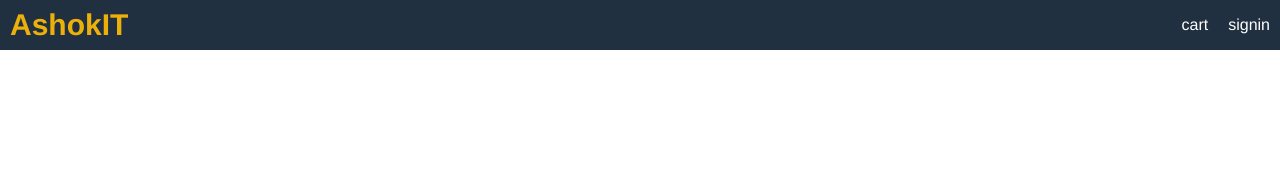
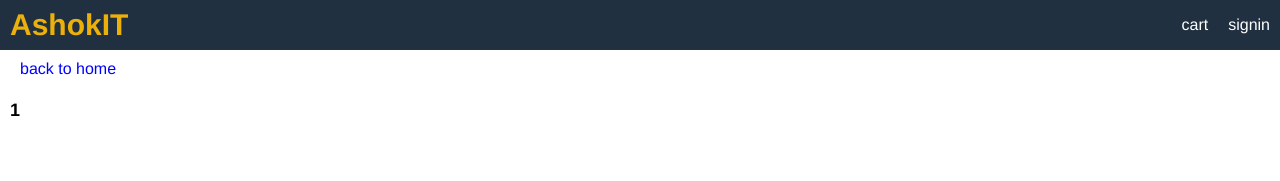
Before and after one commit to toolsknowledge/ECommerce-9AM, a React (Create React App) app in the folder ecommerce/: page /product/1 in a window 1280 px wide. Shown: the top 181 px of the page. Built offline with nearby package versions, Linux system fonts and the light colour scheme.

Commit message:
2nd module started

```diff
--- a/ecommerce/src/App.tsx
+++ b/ecommerce/src/App.tsx
@@ -12,6 +12,7 @@ import React, { Component } from 'react';
 import './App.css';
 import HomeScreen from './screens/HomeScreen';
 import { BrowserRouter as Router, NavLink, Route } from "react-router-dom";
+import ProductScreen from './screens/ProductScreen';
 
 interface IState{}
 
@@ -40,6 +41,7 @@ class App extends Component<IProps,IState> {
 
                   <main>
                       <Route path="/" component={HomeScreen} exact={true} strict></Route>
+                      <Route path="/product/:id" component={ProductScreen} exact={true} strict></Route>
                   </main>
 
                   <footer className="row center">
--- a/ecommerce/src/components/Products.tsx
+++ b/ecommerce/src/components/Products.tsx
@@ -21,7 +21,7 @@ class Products extends Component<IProps,IState>{
                 <div className="row center">
                    {this.props.arr.map((prod,index)=>(
                        <div className="card" key={index}>
-                           <NavLink to="/" exact={true} strict>
+                           <NavLink to={`/product/${prod._id}`} exact={true} strict>
                                <img src={prod.image} alt={prod.name}></img>
                            </NavLink>
                            <div className="card-body">
--- a/ecommerce/src/index.css
+++ b/ecommerce/src/index.css
@@ -138,3 +138,7 @@ h2 {
   font-size: 1.6rem;
   padding: 1rem 0;
 }
+
+.back_screen{
+  color: blue;
+}
--- /dev/null
+++ b/ecommerce/src/screens/ProductScreen.tsx
@@ -0,0 +1,29 @@
+import React, { Component } from "react";
+import { match as Match, NavLink } from "react-router-dom";
+
+interface IState{}
+
+interface IProps{
+    match : Match<paramRoutes>;
+}
+
+interface paramRoutes{
+    id:any;
+}
+
+
+class ProductScreen extends Component<IProps,IState>{
+    constructor(props:IProps){
+        super(props);
+    }
+    render(){
+        return(
+            <React.Fragment>
+                <NavLink to="/" className="back_screen">back to home</NavLink>
+                <h1>{this.props.match.params.id}</h1>
+            </React.Fragment>
+        )
+    }
+};
+
+export default ProductScreen;
```
Also changed, not shown: 2 other files (tests, documents, lock files or other folders).
